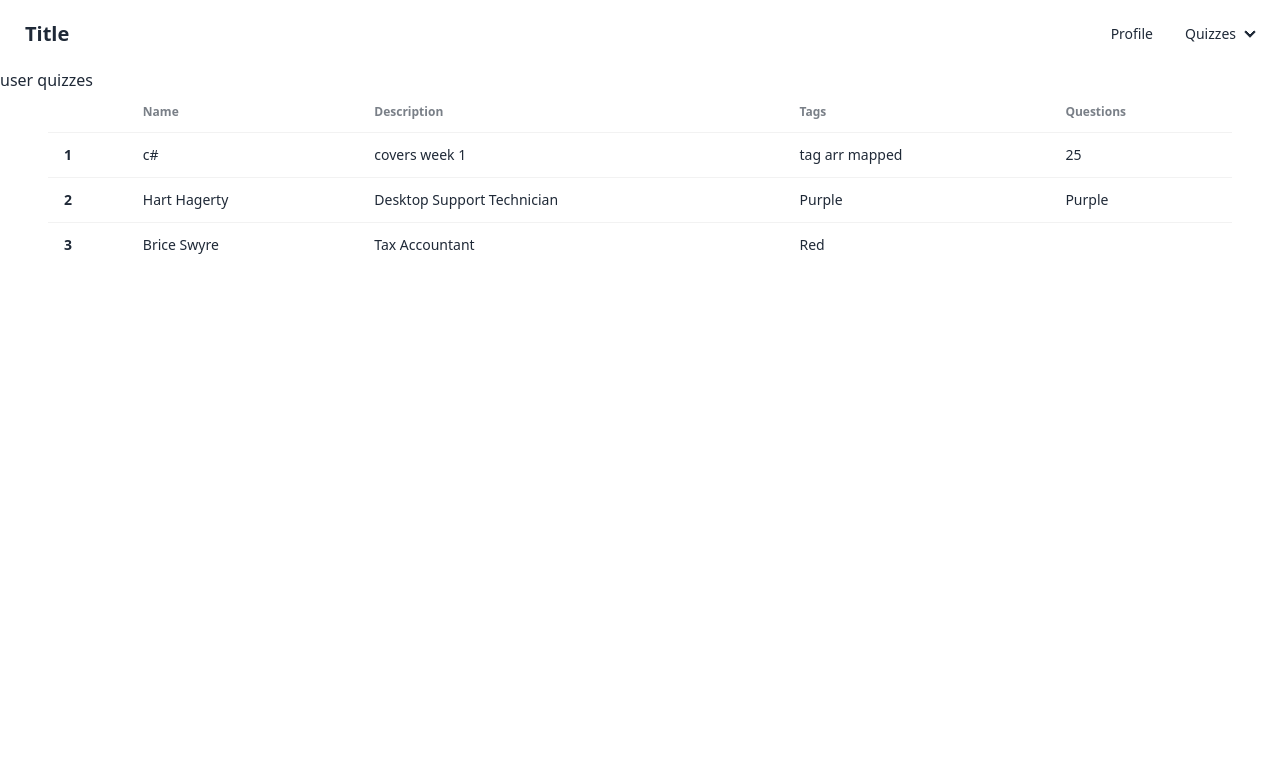
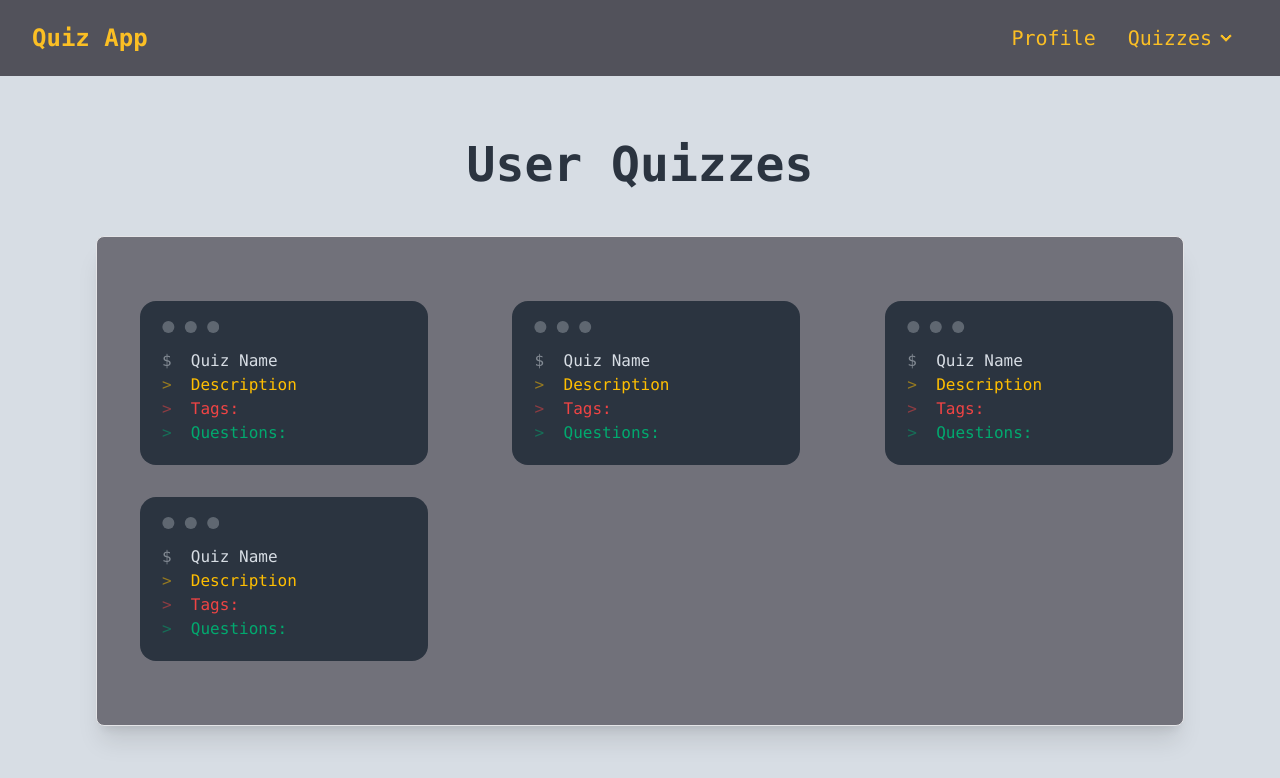
Before and after one commit to 240401-NET/KenanMcKenzie, a React (Vite) app in the folder p1/client/: page /user in a window 1280 px wide. Shown: the top 778 px of the page. Built offline with nearby package versions, Linux system fonts and the light colour scheme.

Commit message:
added styling and changed landing page image

```diff
--- a/p1/client/src/components/NavBar.jsx
+++ b/p1/client/src/components/NavBar.jsx
@@ -1,29 +1,41 @@
-import { Link } from "react-router-dom"
+import { Link } from "react-router-dom";
 const NavBar = () => {
   return (
-    <div className="navbar bg-base-100">
+    <div className="navbar bg-zinc-600 font-mono text-amber-400">
       <div className="flex-1">
-    <a className="btn btn-ghost text-xl">Title</a>
+        <Link to="/user">
+          <h2 className="text-2xl font-bold pl-6  hover:scale-110 hover:text-cyan-400">
+            Quiz App
+          </h2>
+        </Link>
       </div>
       <div className="flex-none">
-    <ul className="menu menu-horizontal px-1">
-      <li><a>Profile</a></li>
+        <ul className="menu menu-horizontal px-1 text-xl ">
           <li>
-        <details>
-          <summary>
+            <a className="hover:scale-110 hover:text-cyan-400">Profile</a>
+          </li>
+          <li>
+            <details className="pr-6">
+              <summary className="hover:scale-110 hover:text-cyan-400">
                 Quizzes
               </summary>
-          <ul className="p-2 bg-base-100 rounded-t-none">
-            <li><Link to="/create">Create</Link></li>
-            <li><a>Saved (Open drawer?)</a></li>
-            <li><Link to="/popular">Popular</Link></li>
+              <ul className="p-2 bg-zinc-600 rounded-t-none ">
+                <li className="hover:text-cyan-400">
+                  <Link to="/create">Create</Link>
+                </li>
+                <li className="hover:text-cyan-400">
+                  <a>Saved (Open drawer?)</a>
+                </li>
+                <li className="hover:text-cyan-400">
+                  <Link to="/popular">Popular</Link>
+                </li>
               </ul>
             </details>
           </li>
         </ul>
       </div>
     </div>
-  )
-}
+  );
+};
 
-export default NavBar
+export default NavBar;
--- a/p1/client/src/components/QuizzesTable.jsx
+++ b/p1/client/src/components/QuizzesTable.jsx
@@ -1,46 +1,72 @@
-
 const QuizzesTable = () => {
   return (
-    <div className="overflow-x-auto">
-  <table className="table">
-    {/* head */}
-    <thead>
-      <tr>
-        <th></th>
-        <th>Name</th>
-        <th>Description</th>
-        <th>Tags</th>
-        <th>Questions</th>
-      </tr>
-    </thead>
-    <tbody>
-      {/* row 1 */}
-      <tr>
-        <th>1</th>
-        <td>c#</td>
-        <td>covers week 1</td>
-        <td>tag arr mapped</td>
-        <td>25</td>
-      </tr>
-      {/* row 2 */}
-      <tr className="hover">
-        <th>2</th>
-        <td>Hart Hagerty</td>
-        <td>Desktop Support Technician</td>
-        <td>Purple</td>
-        <td>Purple</td>
-      </tr>
-      {/* row 3 */}
-      <tr>
-        <th>3</th>
-        <td>Brice Swyre</td>
-        <td>Tax Accountant</td>
-        <td>Red</td>
-      </tr>
-    </tbody>
-  </table>
-</div>
-  )
-}
+    <div className="grid grid-cols-3 gap-8">
+      <div className="w-3/4 mx-auto">
+        <div className="mockup-code ">
+          <pre data-prefix="$">
+            <code>Quiz Name</code>
+          </pre>
+          <pre data-prefix=">" className="text-warning">
+            <code>Description</code>
+          </pre>
+          <pre data-prefix=">" className="text-red-500">
+            <code className="text-red-500">Tags:</code>
+          </pre>
+          <pre data-prefix=">" className="text-success">
+            <code>Questions: </code>
+          </pre>
+        </div>
+      </div>
+      <div className="w-3/4 mx-auto">
+        <div className="mockup-code ">
+          <pre data-prefix="$">
+            <code>Quiz Name</code>
+          </pre>
+          <pre data-prefix=">" className="text-warning">
+            <code>Description</code>
+          </pre>
+          <pre data-prefix=">" className="text-red-500">
+            <code className="text-red-500">Tags:</code>
+          </pre>
+          <pre data-prefix=">" className="text-success">
+            <code>Questions: </code>
+          </pre>
+        </div>
+      </div>
+      <div className="w-3/4 mx-auto">
+        <div className="mockup-code ">
+          <pre data-prefix="$">
+            <code>Quiz Name</code>
+          </pre>
+          <pre data-prefix=">" className="text-warning">
+            <code>Description</code>
+          </pre>
+          <pre data-prefix=">" className="text-red-500">
+            <code className="text-red-500">Tags:</code>
+          </pre>
+          <pre data-prefix=">" className="text-success">
+            <code>Questions: </code>
+          </pre>
+        </div>
+      </div>
+      <div className="w-3/4 mx-auto">
+        <div className="mockup-code ">
+          <pre data-prefix="$">
+            <code>Quiz Name</code>
+          </pre>
+          <pre data-prefix=">" className="text-warning">
+            <code>Description</code>
+          </pre>
+          <pre data-prefix=">" className="text-red-500">
+            <code className="text-red-500">Tags:</code>
+          </pre>
+          <pre data-prefix=">" className="text-success">
+            <code>Questions: </code>
+          </pre>
+        </div>
+      </div>
+    </div>
+  );
+};
 
-export default QuizzesTable
+export default QuizzesTable;
--- a/p1/client/src/pages/Landing.jsx
+++ b/p1/client/src/pages/Landing.jsx
@@ -1,17 +1,26 @@
-
+import backgroundImage from "../assets/greenindexcard.jpg";
 const Landing = () => {
   return (
-    <div className="hero min-h-screen" style={{backgroundImage: 'url(https://daisyui.com/images/stock/photo-1507358522600-9f71e620c44e.jpg)'}}>
-  <div className="hero-overlay bg-opacity-60"></div>
-  <div className="hero-content text-center text-neutral-content">
-    <div className="max-w-md">
-      <h1 className="mb-5 text-5xl font-bold">Hello there</h1>
-      <p className="mb-5">Provident cupiditate voluptatem et in. Quaerat fugiat ut assumenda excepturi exercitationem quasi. In deleniti eaque aut repudiandae et a id nisi.</p>
-      <button className="btn btn-primary">Get Started</button>
+    <div
+      className="hero min-h-screen"
+      style={{
+        backgroundImage: `url(${backgroundImage})`,
+      }}
+    >
+      <div className="hero-overlay bg-opacity-40"></div>
+      <div className="hero-content text-center text-neutral-content">
+        <div className="max-w-lg">
+          <h1 className="mb-8 text-5xl font-bold">Welcome to Quiz App</h1>
+          <p className="mb-8 text-xl font-semibold">
+            Create quizzes and get prepared for exams and qc&apos;s
+          </p>
+          <button className="btn bg-zinc-600 text-amber-400 border-amber-400 w-48 text-lg hover:bg-amber-400 hover:text-zinc-600 hover:scale-110 hover:border-zinc-600">
+            Get Started
+          </button>
+        </div>
+      </div>
     </div>
-  </div>
-</div>
-  )
-}
+  );
+};
 
-export default Landing
+export default Landing;
--- a/p1/client/src/pages/UserQuizzes.jsx
+++ b/p1/client/src/pages/UserQuizzes.jsx
@@ -1,15 +1,16 @@
-import QuizzesTable from "../components/QuizzesTable"
+import QuizzesTable from "../components/QuizzesTable";
 
 const UserQuizzes = () => {
   return (
-    <div>
-      <p>user quizzes</p>
-      <div className="px-12">
-      <QuizzesTable />
-
+    <div className="bg-neutral-content max-w-full h-screen">
+      <h1 className="text-center font-mono text-5xl font-bold pt-16 pb-12 text-neutral">
+        User Quizzes
+      </h1>
+      <div className="py-16 mx-24 border border-zinc-200 bg-zinc-500 rounded-lg shadow-xl">
+        <QuizzesTable />
       </div>
     </div>
-  )
-}
+  );
+};
 
-export default UserQuizzes
+export default UserQuizzes;
```
Also changed, not shown: p1/client/src/assets/greenindexcard.jpg (added). Lines whose indentation alone changed are shown as unchanged.
